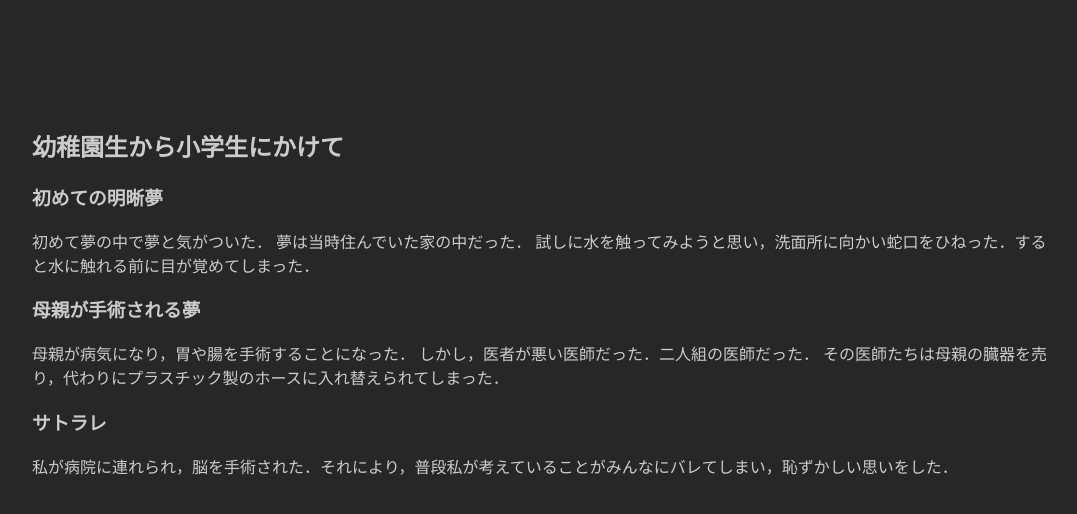
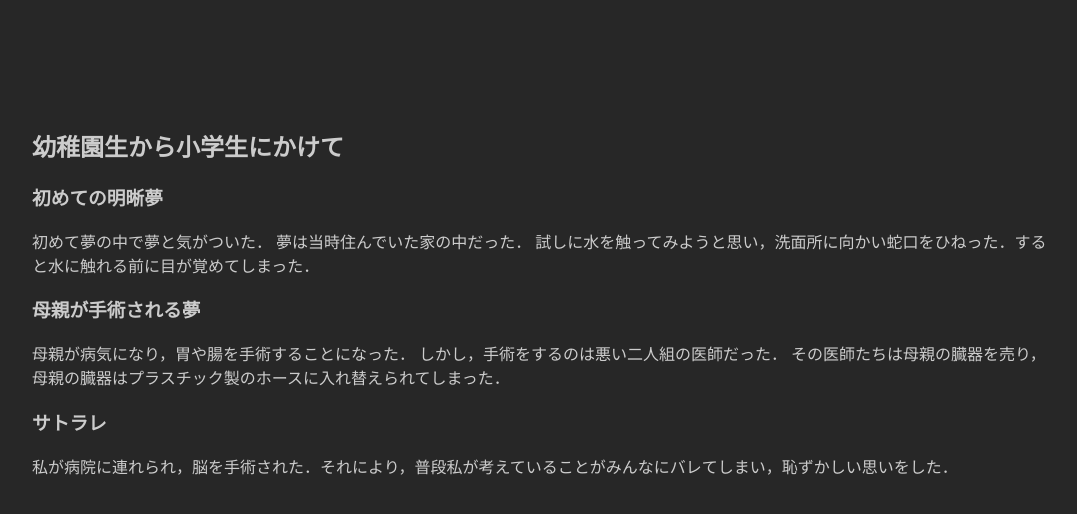
Before and after one commit to hihumi-riku/hihumi-riku.github.io, a Jekyll site: the page built from _posts/2019-07-10-dream_child.md, in a window 1280 px wide. Shown: the top 514 px of the page, without its empty margins (96-1173 px from the left). Built offline with Jekyll 4.4.1, drawn with Linux system fonts in a browser that asks for light colours.

Commit message:
Fixed sentences

```diff
--- a/_posts/2019-07-10-dream_child.md
+++ b/_posts/2019-07-10-dream_child.md
@@ -12,8 +12,8 @@ title: 幼少期の夢
 
 ### 母親が手術される夢
 母親が病気になり，胃や腸を手術することになった．
-しかし，医者が悪い医師だった．二人組の医師だった．
-その医師たちは母親の臓器を売り，代わりにプラスチック製のホースに入れ替えられてしまった．
+しかし，手術をするのは悪い二人組の医師だった．
+その医師たちは母親の臓器を売り，母親の臓器はプラスチック製のホースに入れ替えられてしまった．
 
 ### サトラレ
 私が病院に連れられ，脳を手術された．それにより，普段私が考えていることがみんなにバレてしまい，恥ずかしい思いをした．
```
